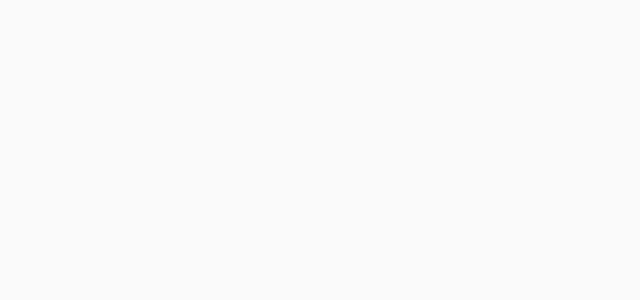
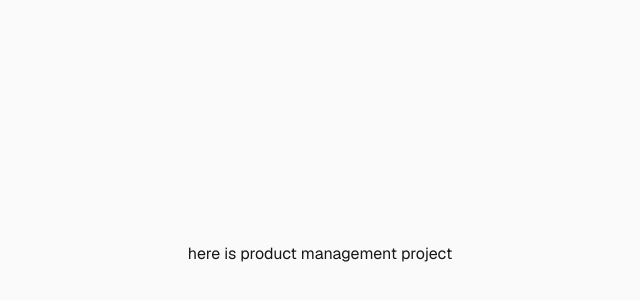
Before and after one commit to Tilahun-git/product_management, a Next.js app: page / in a window 1280 px wide. Shown: the part 146-446 px from the top of the page, without its empty margins (320-960 px from the left). Built offline with nearby package versions, Linux system fonts and the light colour scheme.

Commit message:
first change in the project for test

```diff
--- a/app/page.tsx
+++ b/app/page.tsx
@@ -3,7 +3,7 @@ import Image from "next/image";
 export default function Home() {
   return (
     <div className="flex min-h-screen items-center justify-center bg-zinc-50 font-sans dark:bg-black">
-
+     <h1>here is product management project</h1>
     </div>
   );
 }
```
